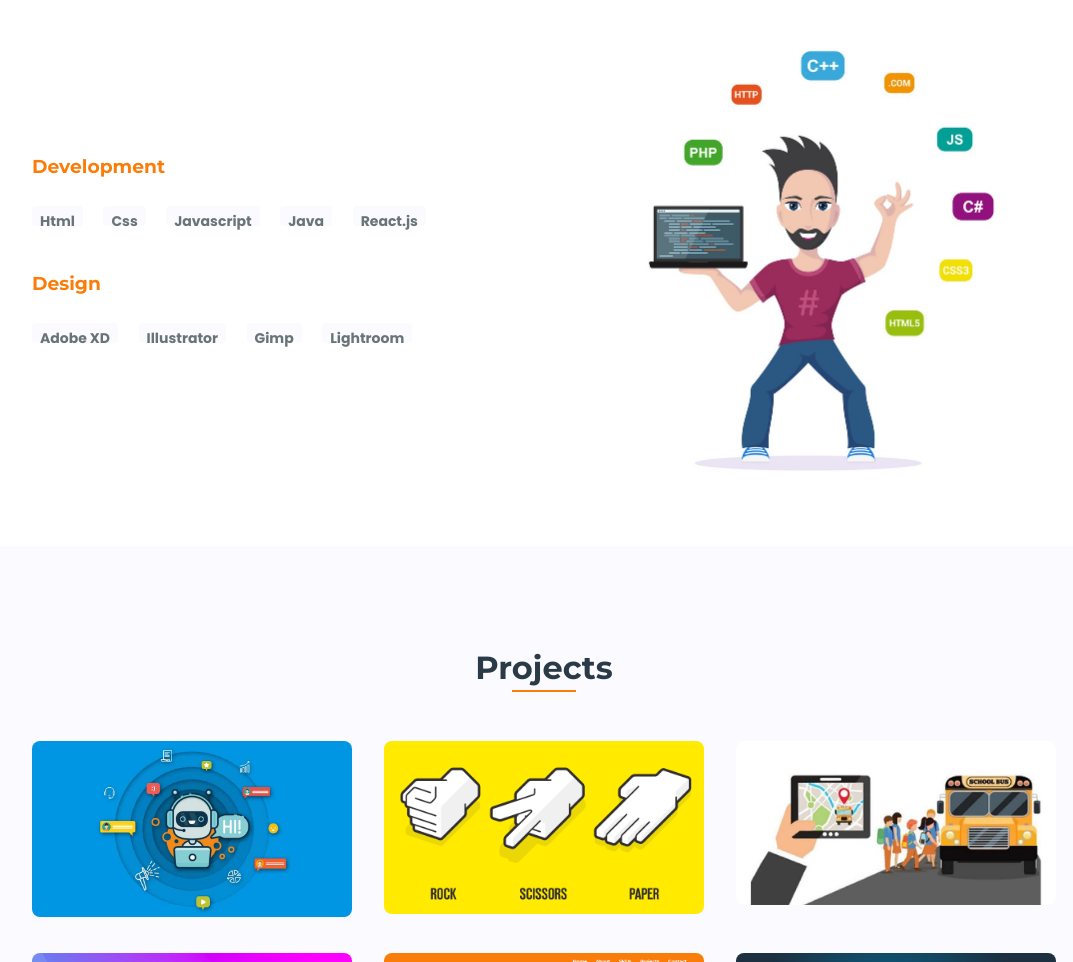
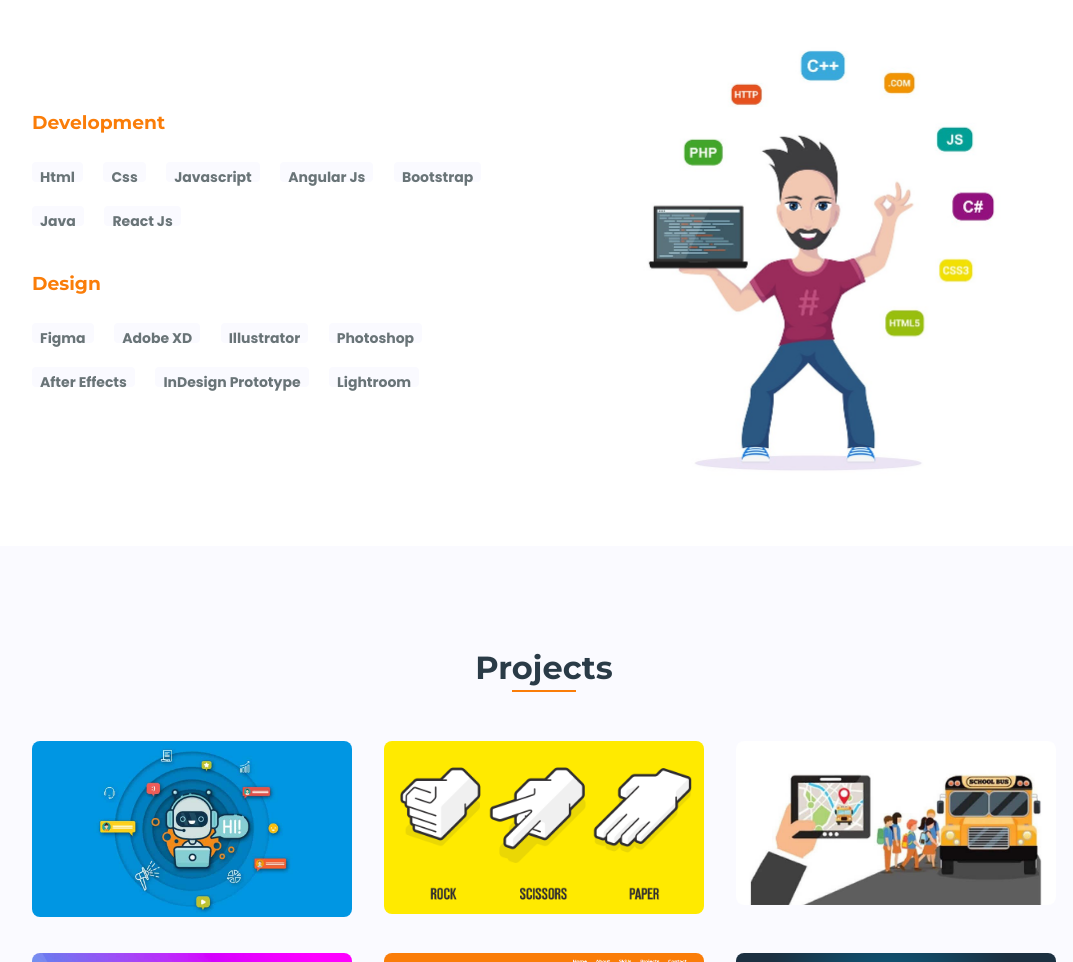
Before and after one commit to Murali-Dunna/Portfolio, a plain HTML site: page index.html in a window 1280 px wide. Shown: the part 1722-2684 px from the top of the page, without its empty margins (96-1169 px from the left). Drawn offline with nearby package versions, Linux system fonts and the light colour scheme.

Commit message:
Update index.html

```diff
--- a/index.html
+++ b/index.html
@@ -87,15 +87,23 @@
                         <span class="skills__name">Html</span>
                         <span class="skills__name">Css</span>
                         <span class="skills__name">Javascript</span>
+                        <span class="skills__name">Angular Js</span>
+
+<span class="skills__name">Bootstrap</span>
+
+
                         <span class="skills__name">Java</span>
-                        <span class="skills__name">React.js</span>
+                        <span class="skills__name">React Js</span>
 
 
                         <h3 class="skills__subtitle">Design</h3>
-
+                       <span class="skills__name">Figma</span>
                         <span class="skills__name">Adobe XD</span>
                         <span class="skills__name">Illustrator</span>
-                        <span class="skills__name">Gimp</span>
+<span class="skills__name">Photoshop</span>
+<span class="skills__name">After Effects</span>
+<span class="skills__name">InDesign Prototype</span>
+
                         <span class="skills__name">Lightroom</span>
                     </div>
 
```
